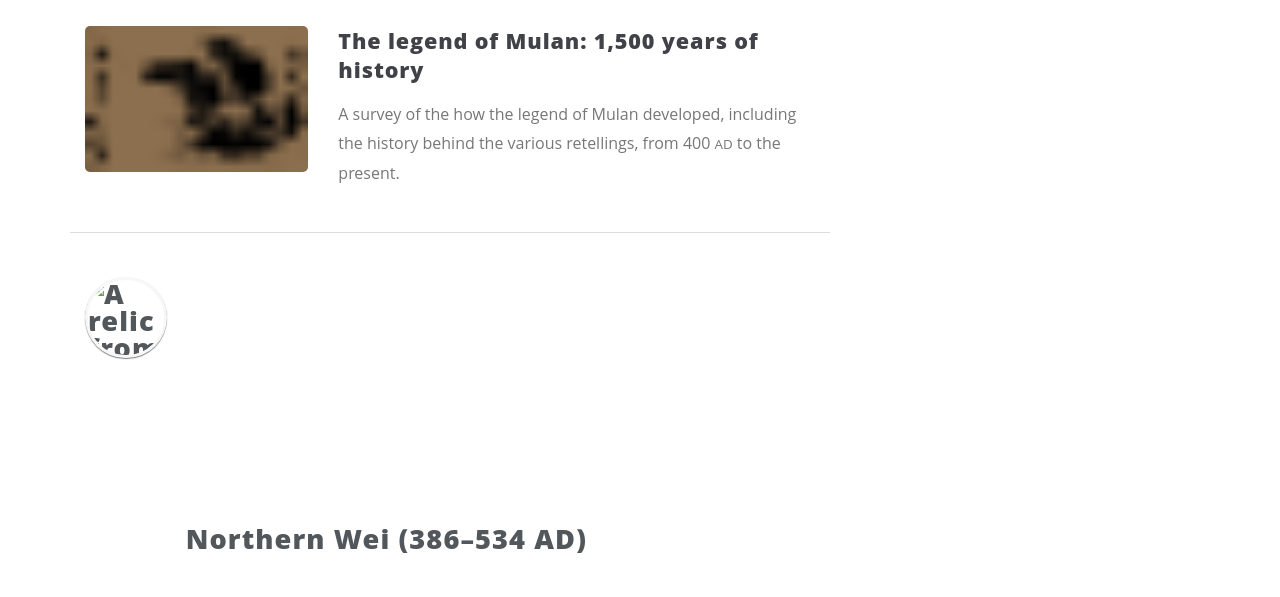
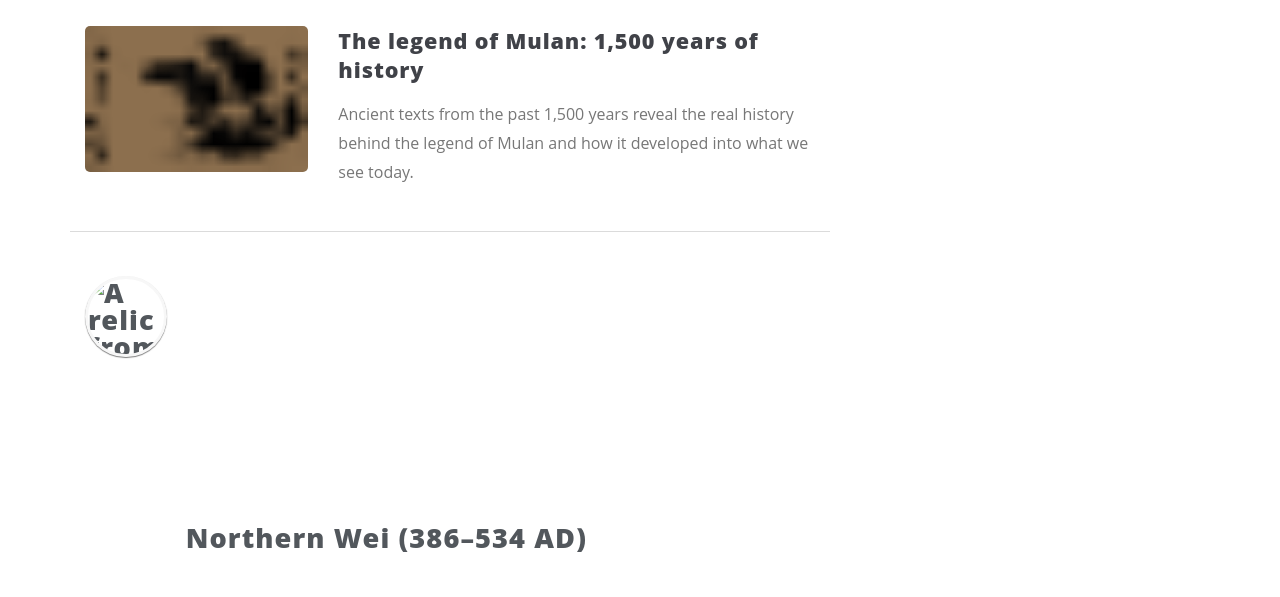
Before and after one commit to PhilipNaudus/simple_site-gh-pages, a Jekyll site: the page built from index.md, in a window 1280 px wide and 900 px high. Shown: the part 276-873 px from the top of the window. Built offline with Jekyll 4.4.1, drawn with Linux system fonts in a browser that asks for light colours; comment, search, counter and statistics services are not loaded.

Commit message:
description

```diff
--- a/pages/overview/history_of_legend_of_mulan.md
+++ b/pages/overview/history_of_legend_of_mulan.md
@@ -1,7 +1,7 @@
 ---
 layout: post
 title: "The legend of Mulan: 1,500 years of history"
-description: A survey of the how the legend of Mulan developed, including the history behind the various retellings, from 400 <small>AD</small> to the present.
+description: Ancient texts from the past 1,500 years reveal the real history behind the legend of Mulan and how it developed into what we see today.
 image: mulan_history.jpg
 bg: 8c6f4e
 alt: "Two modern depictions of Mulan stand in opposition to the title page of the Qing dynasty novel <a href='/pages/qing/fierce_and_filial'>Fierce and Filial</a>. Artwork by Stella Su."
```
